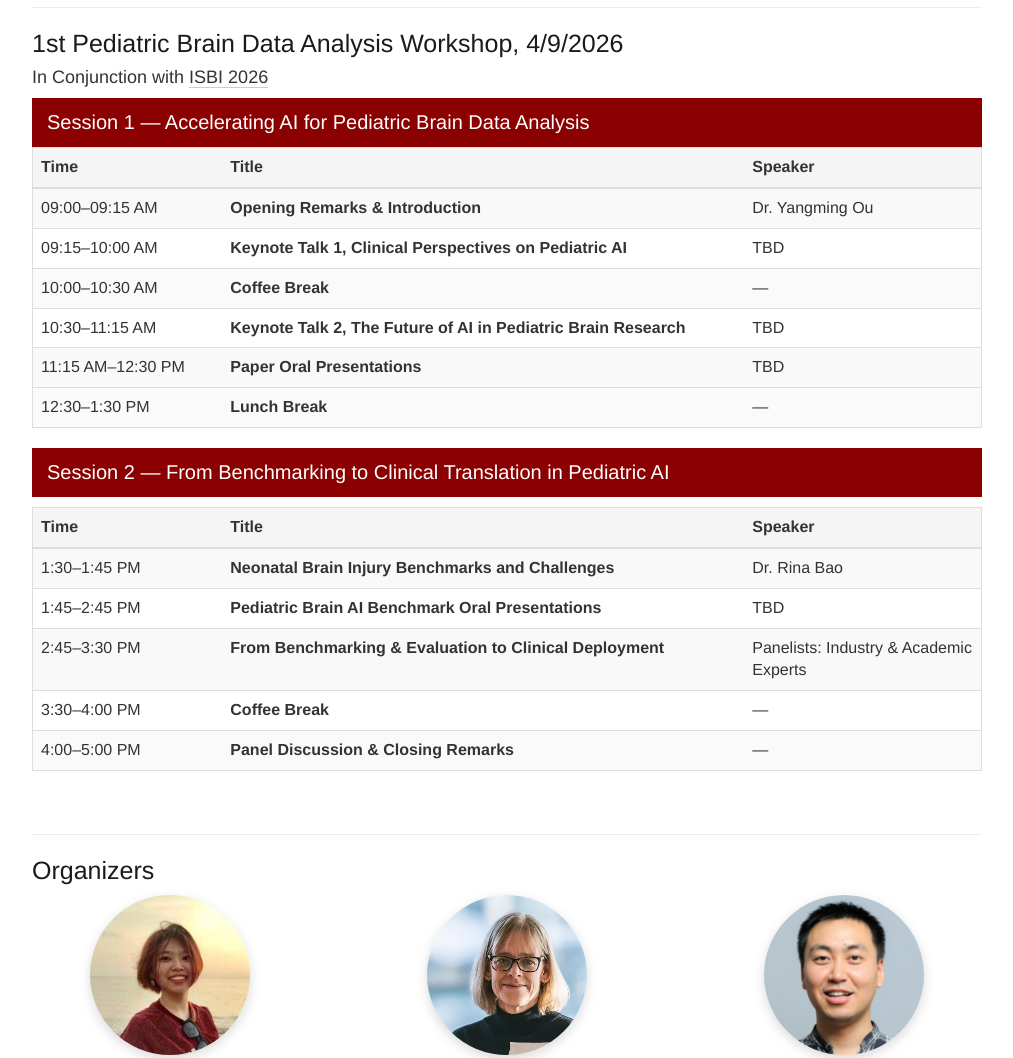
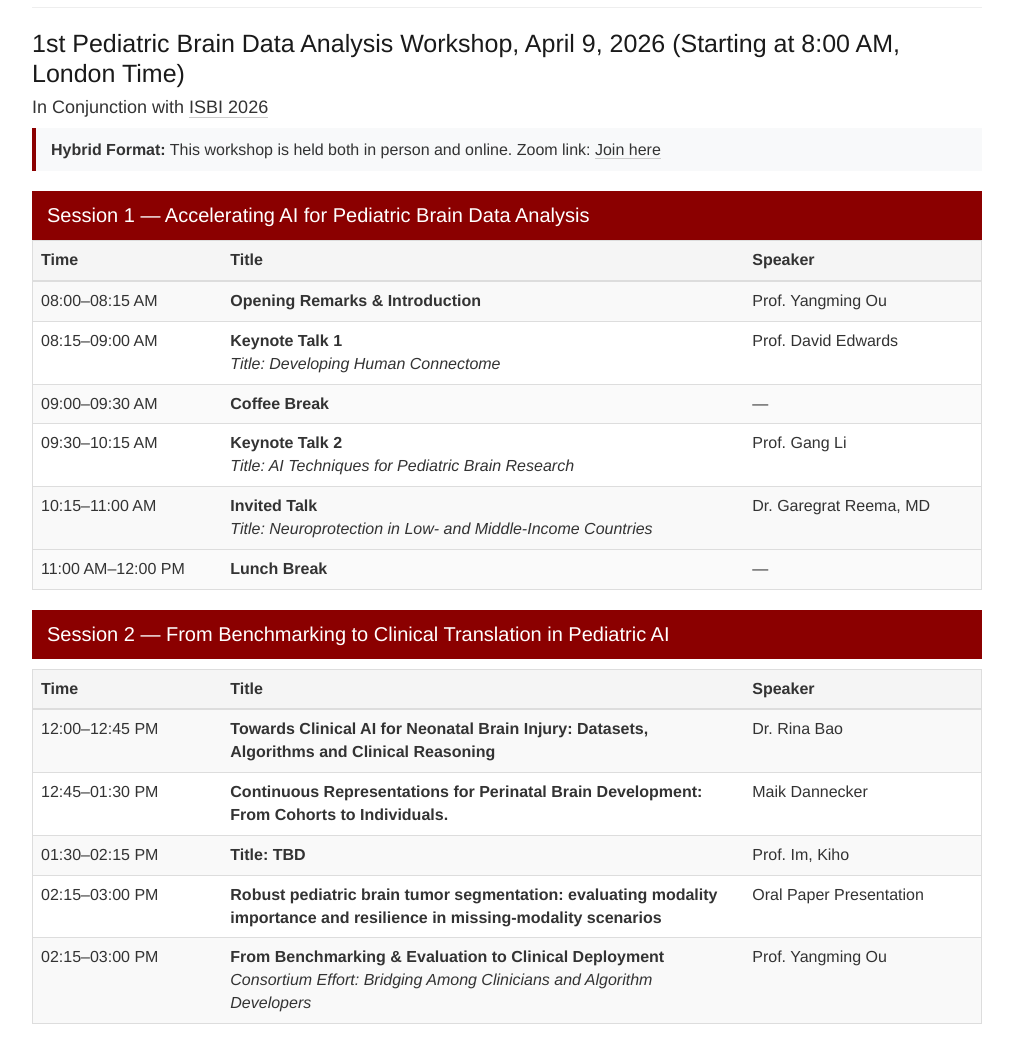
Before and after one commit to pediatricbrainanalysis/pediatricbrainanalysis.github.io, a plain HTML site: page index.html in a window 1280 px wide. Shown: the part 1580-2638 px from the top of the page, without its empty margins (133-1146 px from the left). Drawn offline with nearby package versions, Linux system fonts and the light colour scheme; some packages are replaced by stand-ins of ours; a script that the page names is missing.

Commit message:
update website

```diff
--- a/index.html
+++ b/index.html
@@ -218,12 +218,19 @@
 
 <div class="row" id="schedule">
   <div class="col-xs-12">
-    <h2>1st Pediatric Brain Data Analysis Workshop, 4/9/2026</h2>
-    <h4>In Conjunction with
+<h2>1st Pediatric Brain Data Analysis Workshop, April 9, 2026 (Starting at 8:00 AM, London Time)</h2>    <h4>In Conjunction with
       <a href="https://biomedicalimaging.org/2026/workshops-2/">ISBI 2026</a>
     </h4>
   </div>
 </div>
+
+
+<div style="background-color:#f8f9fa; border-left:4px solid #8B0000; padding:10px 15px; margin-bottom:20px;">
+  <strong>Hybrid Format:</strong> This workshop is held both in person and online.
+  Zoom link: <a href="https://bostonchildrens.zoom.us/j/4761271354?pwd=K1hTN3ZyYWxGcjhZUUtMMHpySEJCQT09#success" target="_blank">Join here</a>
+</div>
+
+
 
 <!-- ================= Session 1 ================= -->
 <div class="row">
@@ -243,32 +250,41 @@
       </thead>
       <tbody>
         <tr>
-          <td>09:00–09:15 AM</td>
-          <td><strong>Opening Remarks & Introduction</strong></td>
-          <td>Dr. Yangming Ou</td>
+          <td>08:00–08:15 AM</td>
+          <td><strong>Opening Remarks &amp; Introduction</strong></td>
+          <td>Prof. Yangming Ou</td>
         </tr>
         <tr>
-          <td>09:15–10:00 AM</td>
-          <td><strong>Keynote Talk 1, Clinical Perspectives on Pediatric AI</strong> </td>
-          <td>TBD</td>
+          <td>08:15–09:00 AM</td>
+          <td>
+            <strong>Keynote Talk 1</strong><br>
+            <em>Title: Developing Human Connectome</em>
+          </td>
+          <td>Prof. David Edwards</td>
         </tr>
         <tr style="background-color:#fafafa;">
-          <td>10:00–10:30 AM</td>
+          <td>09:00–09:30 AM</td>
           <td><strong>Coffee Break</strong></td>
           <td>—</td>
         </tr>
         <tr>
-          <td>10:30–11:15 AM</td>
-          <td><strong>Keynote Talk 2, The Future of AI in Pediatric Brain Research</strong></td>
-          <td>TBD</td>
+          <td>09:30–10:15 AM</td>
+          <td>
+            <strong>Keynote Talk 2</strong><br>
+            <em>Title: AI Techniques for Pediatric Brain Research</em>
+          </td>
+          <td>Prof. Gang Li</td>
         </tr>
         <tr>
-          <td>11:15 AM–12:30 PM</td>
-          <td><strong>Paper Oral Presentations</strong></td>
-          <td>TBD</td>
+          <td>10:15–11:00 AM</td>
+          <td>
+            <strong>Invited Talk</strong><br>
+            <em>Title: Neuroprotection in Low- and Middle-Income Countries</em>
+          </td>
+          <td>Dr. Garegrat Reema, MD</td>
         </tr>
         <tr style="background-color:#fafafa;">
-          <td>12:30–1:30 PM</td>
+          <td>11:00 AM–12:00 PM</td>
           <td><strong>Lunch Break</strong></td>
           <td>—</td>
         </tr>
@@ -285,6 +301,7 @@
     <h3 style="background-color:#8B0000; color:white; padding:12px 15px; margin-bottom:0;">
       Session 2 — From Benchmarking to Clinical Translation in Pediatric AI
     </h3>
+
     <table class="table table-striped" style="margin-top:10px; border:1px solid #ddd;">
       <thead style="background-color:#f5f5f5;">
         <tr>
@@ -295,35 +312,41 @@
       </thead>
       <tbody>
         <tr>
-          <td>1:30–1:45 PM</td>
-          <td><strong>Neonatal Brain Injury Benchmarks and Challenges</strong></td>
+          <td>12:00–12:45 PM</td>
+          <td><strong>Towards Clinical AI for Neonatal Brain Injury: Datasets, Algorithms and Clinical Reasoning</strong></td>
           <td>Dr. Rina Bao</td>
         </tr>
         <tr>
-          <td>1:45–2:45 PM</td>
-          <td><strong>Pediatric Brain AI Benchmark Oral Presentations</strong></td>
-          <td>TBD</td>
+          <td>12:45–01:30 PM</td>
+          <td><strong>Continuous Representations for Perinatal Brain Development: From Cohorts to Individuals.</strong></td>
+          <td>Maik Dannecker</td>
         </tr>
         <tr>
-          <td>2:45–3:30 PM</td>
-          <td><strong>From Benchmarking & Evaluation to Clinical Deployment</strong></td>
-          <td>Panelists: Industry & Academic Experts</td>
+          <td>01:30–02:15 PM</td>
+          <td><strong>Title: TBD</strong></td>
+          <td>Prof. Im, Kiho</td>
         </tr>
         <tr>
-          <td>3:30–4:00 PM</td>
-          <td><strong>Coffee Break</strong></td>
-          <td>—</td>
+          <td>02:15–03:00 PM</td>
+          <td><strong>Robust pediatric brain tumor segmentation: evaluating modality importance and resilience in missing-modality scenarios</strong></td>
+          <td>Oral Paper Presentation</td>
         </tr>
-        <tr style="background-color:#fafafa;">
-          <td>4:00–5:00 PM</td>
-          <td><strong>Panel Discussion & Closing Remarks</strong></td>
-          <td>—</td>
+        <tr>
+          <td>02:15–03:00 PM</td>
+          <td>
+            <strong>From Benchmarking &amp; Evaluation to Clinical Deployment</strong><br>
+            <em>Consortium Effort: Bridging Among Clinicians and Algorithm Developers</em>
+          </td>
+          <td>Prof. Yangming Ou</td>
         </tr>
       </tbody>
     </table>
 
   </div>
 </div>
+
+
+
 
 
 <p><br /></p>
```
